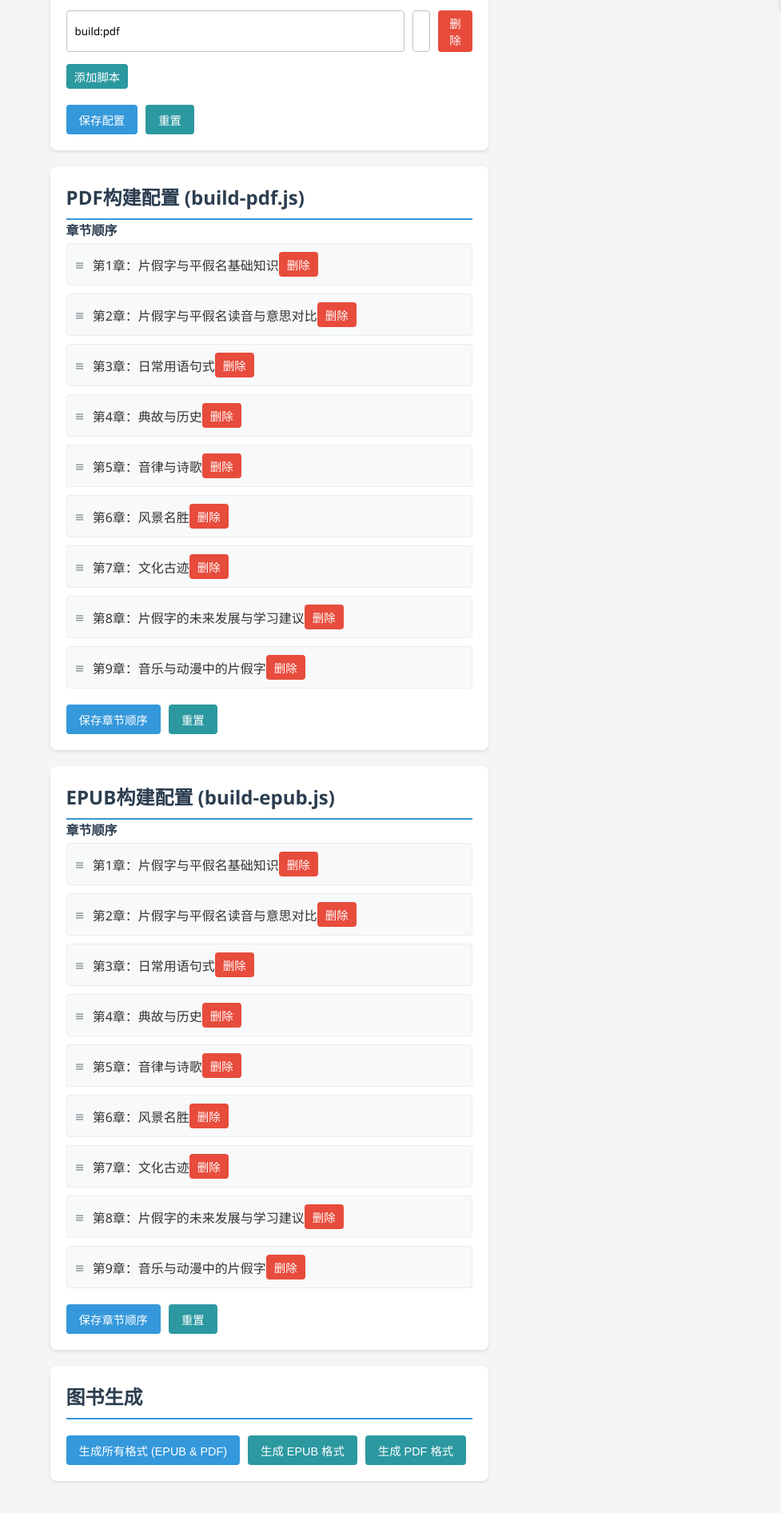
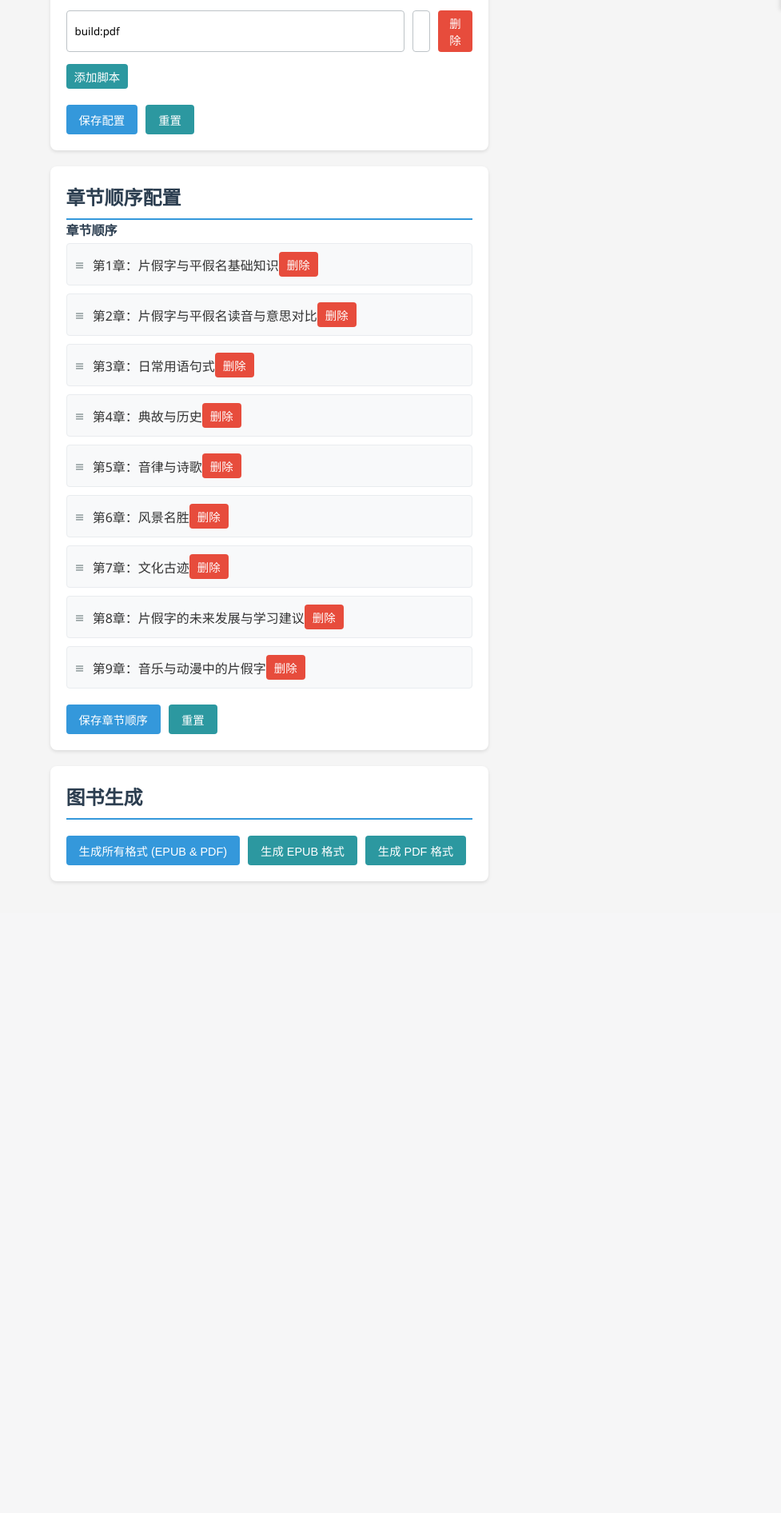
Before and after one commit to novohool/MarkEdit, a FastAPI app: page /admin in a window 1280 px wide. Shown: the part 787-2679 px from the top of the page at 80% size, without its empty margins (303-1280 px from the left). After the commit the page ends 1891 px from the top, so only its background shows below. Run offline with FastAPI, Linux system fonts and the light colour scheme.

Commit message:
'change'

```diff
--- a/templates/admin.html
+++ b/templates/admin.html
@@ -256,30 +256,16 @@
 
             <!-- 构建脚本管理 -->
             <div class="section">
-                <h2>PDF构建配置 (build-pdf.js)</h2>
+                <h2>章节顺序配置</h2>
                 <div class="form-group">
                     <label>章节顺序</label>
-                    <ul id="pdf-chapters" class="chapter-list" data-script="pdf">
+                    <ul id="chapters" class="chapter-list">
                         <!-- 章节将通过JavaScript动态添加 -->
                     </ul>
                 </div>
                 <div class="btn-group">
-                    <button type="button" id="save-pdf-chapters-btn" class="btn-primary">保存章节顺序</button>
-                    <button type="button" id="reset-pdf-chapters-btn" class="btn-secondary">重置</button>
-                </div>
-            </div>
-
-            <div class="section">
-                <h2>EPUB构建配置 (build-epub.js)</h2>
-                <div class="form-group">
-                    <label>章节顺序</label>
-                    <ul id="epub-chapters" class="chapter-list" data-script="epub">
-                        <!-- 章节将通过JavaScript动态添加 -->
-                    </ul>
-                </div>
-                <div class="btn-group">
-                    <button type="button" id="save-epub-chapters-btn" class="btn-primary">保存章节顺序</button>
-                    <button type="button" id="reset-epub-chapters-btn" class="btn-secondary">重置</button>
+                    <button type="button" id="save-chapters-btn" class="btn-primary">保存章节顺序</button>
+                    <button type="button" id="reset-chapters-btn" class="btn-secondary">重置</button>
                 </div>
             </div>
 
@@ -347,8 +333,7 @@
                 const chapterConfigResult = await chapterConfigResponse.json();
                 if (chapterConfigResponse.ok) {
                     chapterConfig = chapterConfigResult.chapters;
-                    renderChapterList('pdf-chapters', chapterConfig);
-                    renderChapterList('epub-chapters', chapterConfig);
+                    renderChapterList('chapters', chapterConfig);
                 }
             } catch (error) {
                 console.error('加载配置数据失败:', error);
```
